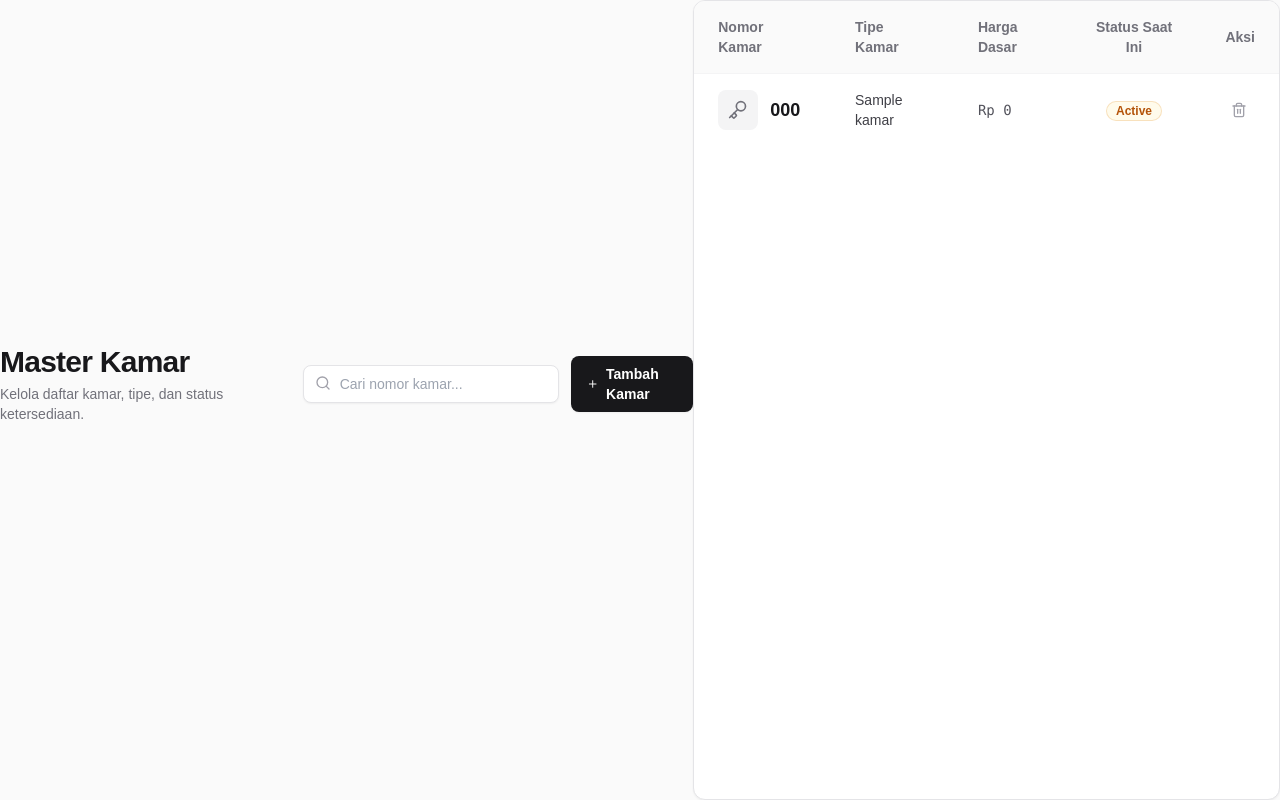
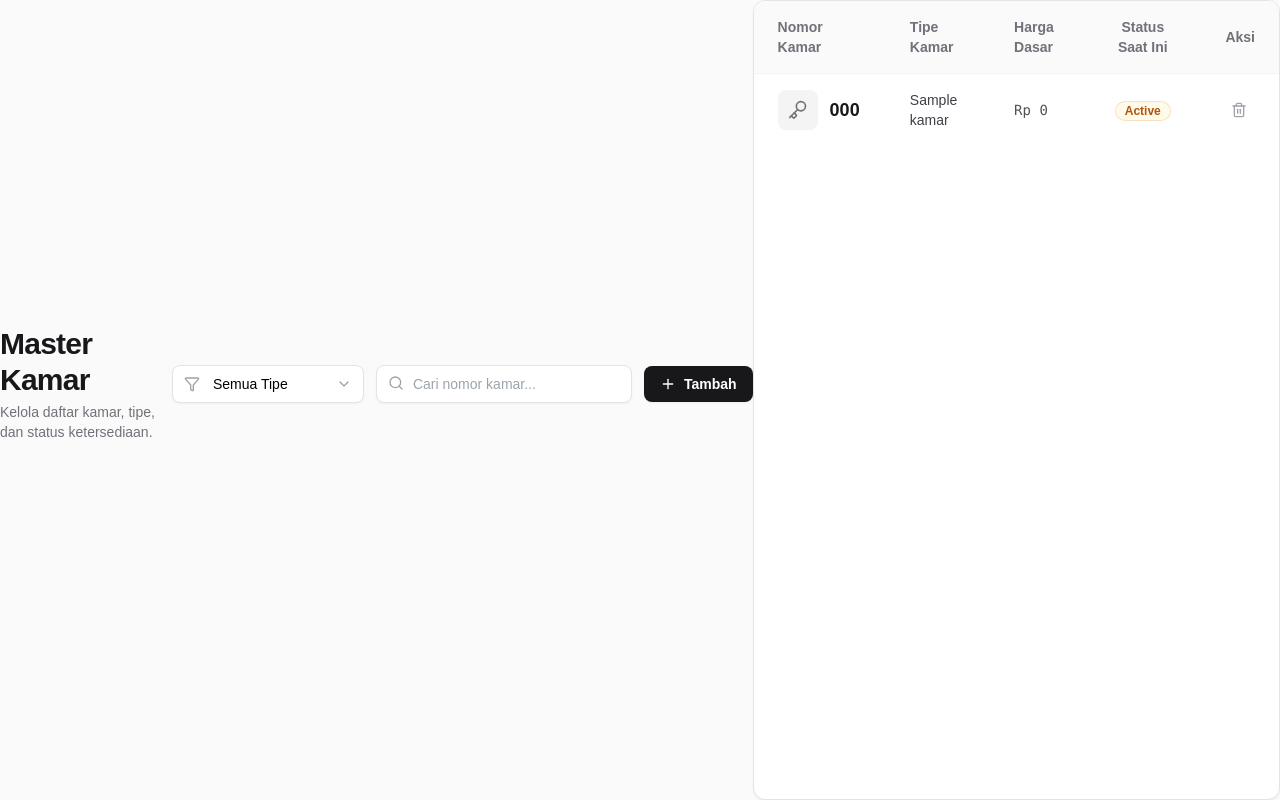
Before and after one commit to SoMyGirl/apps-pasdan-hotel, a PHP site: template views/Room/index.php in a window 1280 px wide. Run offline with PHP 8.4, Linux system fonts and the light colour scheme; the visitor is signed in with stand-in values (Sample User, id 1); the template is opened without the code that fills it: most values are stand-ins (such as "Sample title", 1, 10 or a date in 2020); some libraries are stand-ins or nearby versions.

Commit message:
Menambahkan List Kamar dan Filter Kamar

```diff
--- a/views/Room/index.php
+++ b/views/Room/index.php
@@ -3,15 +3,37 @@
         <h1 class="text-3xl font-bold tracking-tight text-zinc-900">Master Kamar</h1>
         <p class="text-zinc-500 mt-1 text-sm">Kelola daftar kamar, tipe, dan status ketersediaan.</p>
     </div>
-    <div class="flex items-center gap-3">
-        <div class="relative">
+    <div class="flex flex-col md:flex-row items-center gap-3 w-full md:w-auto">
+
+        <div class="relative w-full md:w-auto">
+            <div class="absolute inset-y-0 left-0 pl-3 flex items-center pointer-events-none">
+                <i data-lucide="filter" class="h-4 w-4 text-zinc-400"></i>
+            </div>
+            <select onchange="window.location.href='index.php?modul=Room&aksi=index&tipe='+this.value"
+                    class="pl-10 pr-8 py-2 w-full md:w-48 rounded-lg border border-zinc-200 text-sm focus:border-zinc-900 focus:ring-zinc-900 transition-all shadow-sm appearance-none bg-white cursor-pointer hover:border-zinc-300">
+                <option value="">Semua Tipe</option>
+                <?php foreach($listTipe as $t): ?>
+                    <option value="<?= $t['id_tipe'] ?>" <?= $selectedTipe == $t['id_tipe'] ? 'selected' : '' ?>>
+                        <?= $t['nama_tipe'] ?>
+                    </option>
+                <?php endforeach; ?>
+            </select>
+            <div class="absolute inset-y-0 right-0 pr-3 flex items-center pointer-events-none">
+                <i data-lucide="chevron-down" class="h-4 w-4 text-zinc-400"></i>
+            </div>
+        </div>
+
+        <div class="relative w-full md:w-auto">
             <i data-lucide="search" class="absolute left-3 top-2.5 w-4 h-4 text-zinc-400"></i>
             <input type="text" id="searchRoom" placeholder="Cari nomor kamar..."
-                   class="pl-9 pr-4 py-2 w-64 rounded-lg border border-zinc-200 text-sm focus:border-zinc-900 focus:ring-zinc-900 transition-all shadow-sm">
+                   class="pl-9 pr-4 py-2 w-full md:w-64 rounded-lg border border-zinc-200 text-sm focus:border-zinc-900 focus:ring-zinc-900 transition-all shadow-sm">
         </div>
-        <a href="index.php?modul=Room&aksi=create" class="bg-zinc-900 text-white px-4 py-2 rounded-lg text-sm font-bold hover:bg-zinc-800 transition-all shadow-sm flex items-center gap-2">
-            <i data-lucide="plus" class="w-4 h-4"></i> Tambah Kamar
-        </a>
+
+        <?php if($_SESSION['role'] == 'admin'): ?>
+            <a href="index.php?modul=Room&aksi=create" class="bg-zinc-900 text-white px-4 py-2 rounded-lg text-sm font-bold hover:bg-zinc-800 transition-all shadow-sm flex items-center gap-2 whitespace-nowrap">
+                <i data-lucide="plus" class="w-4 h-4"></i> Tambah
+            </a>
+        <?php endif; ?>
     </div>
 </div>
 
@@ -23,20 +45,21 @@
                 <th class="px-6 py-4 font-semibold text-zinc-500">Tipe Kamar</th>
                 <th class="px-6 py-4 font-semibold text-zinc-500">Harga Dasar</th>
                 <th class="px-6 py-4 font-semibold text-zinc-500 text-center">Status Saat Ini</th>
-                <th class="px-6 py-4 font-semibold text-zinc-500 text-right">Aksi</th>
+                <?php if($_SESSION['role'] == 'admin'): ?>
+                    <th class="px-6 py-4 font-semibold text-zinc-500 text-right">Aksi</th>
+                <?php endif; ?>
             </tr>
         </thead>
         <tbody class="divide-y divide-zinc-100" id="roomTable">
             <?php foreach($kamar as $k): ?>
                 <?php
-                    // Logic Badge Warna
                     $statusClass = "";
                     $label = ucfirst($k['status']);
                     if($k['status'] == 'available') {
                         $statusClass = "bg-emerald-50 text-emerald-700 ring-emerald-600/20";
                     } elseif($k['status'] == 'occupied') {
                         $statusClass = "bg-rose-50 text-rose-700 ring-rose-600/20";
-                    } else { // Dirty
+                    } else {
                         $statusClass = "bg-amber-50 text-amber-700 ring-amber-600/20";
                     }
                 ?>
@@ -60,6 +83,8 @@
                             <?= $label ?>
                         </span>
                     </td>
+
+                    <?php if($_SESSION['role'] == 'admin'): ?>
                     <td class="px-6 py-4 text-right">
                         <button onclick="confirmDelete(<?= $k['id_kamar'] ?>, '<?= $k['nomor_kamar'] ?>')"
                                 class="inline-flex items-center justify-center p-2 text-zinc-400 hover:text-rose-600 hover:bg-rose-50 rounded-lg transition-all"
@@ -67,6 +92,7 @@
                             <i data-lucide="trash-2" class="w-4 h-4"></i>
                         </button>
                     </td>
+                    <?php endif; ?>
                 </tr>
             <?php endforeach; ?>
         </tbody>
@@ -74,14 +100,15 @@
 
     <?php if(empty($kamar)): ?>
         <div class="p-12 text-center text-zinc-400">
-            <i data-lucide="door-closed" class="w-12 h-12 mx-auto mb-3 opacity-50"></i>
-            <p>Belum ada data kamar.</p>
+            <i data-lucide="filter-x" class="w-12 h-12 mx-auto mb-3 opacity-50"></i>
+            <p>Tidak ada kamar ditemukan untuk filter ini.</p>
+            <a href="index.php?modul=Room&aksi=index" class="text-sm text-zinc-900 underline mt-2 block">Reset Filter</a>
         </div>
     <?php endif; ?>
 </div>
 
 <script>
-    // 1. Search Logic
+    // 1. Search Logic (Client Side)
     document.getElementById('searchRoom').addEventListener('keyup', function() {
         let filter = this.value.toUpperCase();
         let rows = document.querySelectorAll("#roomTable tr");
@@ -95,15 +122,15 @@
         });
     });
 
-    // 2. Delete Confirmation SweetAlert
+    // 2. Delete Confirmation
     function confirmDelete(id, nama) {
         Swal.fire({
             title: 'Hapus Kamar '+nama+'?',
             text: "Data yang dihapus tidak dapat dikembalikan!",
             icon: 'warning',
             showCancelButton: true,
-            confirmButtonColor: '#e11d48', // Rose-600
-            cancelButtonColor: '#e4e4e7', // Zinc-200
+            confirmButtonColor: '#e11d48',
+            cancelButtonColor: '#e4e4e7',
             confirmButtonText: 'Ya, Hapus!',
             cancelButtonText: '<span class="text-zinc-600">Batal</span>',
             customClass: { popup: 'rounded-xl' }
```
Also changed, not shown: controllers/Room/RoomController.php (+43 -19 lines), views/layout/sidebar.php (+20 -17 lines).
